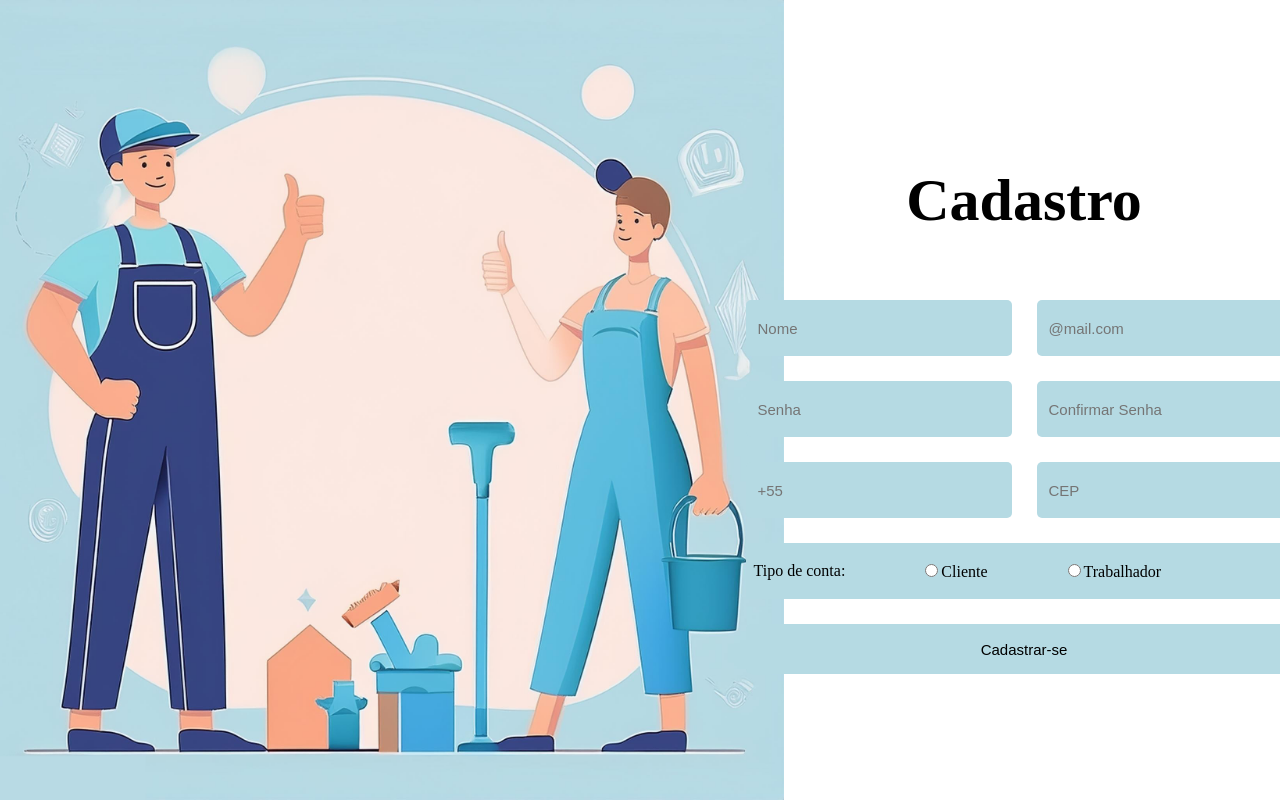
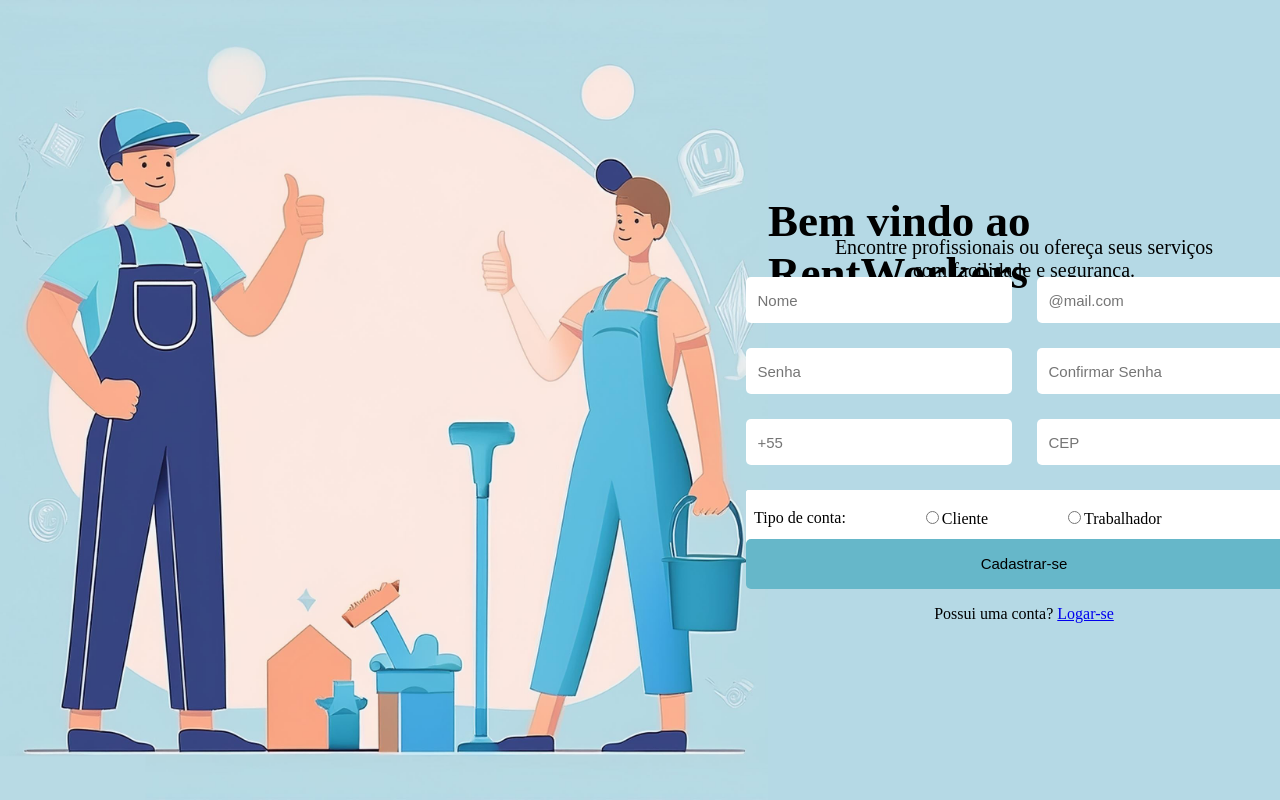
Before and after one commit to EduardoBardini/RentWorkers-PROJECT, a React (Vite) app in the folder RentWorkers FRONTEND/: page /cadastro in a window 1280 px wide. Shown: the top 800 px of the page. Built offline with nearby package versions, Linux system fonts and the light colour scheme.

Commit message:
Atualizado LOGIN/CADASTRO

```diff
--- a/RentWorkers FRONTEND/src/componentes/TelaCadastro/Cadastro.css
+++ b/RentWorkers FRONTEND/src/componentes/TelaCadastro/Cadastro.css
@@ -10,26 +10,60 @@
  }
  .divCadastro {
     display: flex;
-    justify-content: center;
     align-items: center;
     width: 40%;
     height: 100%;
+    background-color: #b5d9e5;
+
 
  }
  .formCadastro{
     display: flex;
+    align-items: center;
     justify-content: center;
-    align-items: center;
     flex-direction: column;
-    gap: 25px;
+
+    /* background-color: #66b7c9; */
+
+
+    border-radius: 25px;
+    width: 100%;
+    height: 75%;
+    gap: 3px;
  }
+
+ .divFraseEfeito{
+   display: flex;
+   justify-content: center;
+   flex-direction: column;
+   align-items: center;
+   width: 75%;
+   height: 10%;
+
+ }.lblFraseEfeito{
+   font-size: 20px;
+ }
+
  .titleCad{
     font-size: 30px;
+    display: flex;
+    align-items: center;
+    justify-content: start;
+    flex-direction: column;
+    width: 100%;
+    height: 11%;
+    padding-bottom: 2px;
  }
+
+
  .divDadosEscritos{
     display: flex;
     flex-direction: column;
+    justify-content: center;
+    align-items: center;
     gap: 25px;
+    width: 100%;
+    height: 40%;
  }
  .distanceDiv{
     display: flex;
@@ -37,30 +71,42 @@
  }
  .inptCss{
     width: 250px;
-    height: 50px;
+    height: 40px;
     padding-left: 10px;
     font-size: 15px;
     border-radius: 5px;
     border-color: transparent;
-    background-color: rgb(181,218,227);
+
  }
  .radioButton{
     border-style:double;
     width: 545px;
     height: 50px;
+    border-radius: 2px;
     display: flex;
     flex-direction: row;
     align-items: center;
     gap: 75px;
     padding-left: 5px;
-    border-color: rgb(181,218,227);
-    background-color: rgb(181,218,227);;
+    border-color: white;
+    /* background-color: rgb(181,218,227);; */
+    background-color: white;
+ }
+
+ .divButton{
+    width: 100%;
+    height: 18%;
+    display: flex;
+    align-items: center;
+    justify-content: center;
+    flex-direction: column;
+
  }
  .buttonCadastro{
     width: 557px;
     height: 50px;
     font-size: 15px;
-    background-color: rgb(181,218,227);
+    background-color: #66b7c9;
     border-radius: 5px;
     border-color: transparent;
  }
--- a/RentWorkers FRONTEND/src/componentes/TelaCadastro/TelaCadastro.jsx
+++ b/RentWorkers FRONTEND/src/componentes/TelaCadastro/TelaCadastro.jsx
@@ -1,3 +1,4 @@
+import { Link } from 'react-router-dom';
 import '../TelaCadastro/Cadastro.css'
 
 function TelaCadastro(){
@@ -11,7 +12,12 @@ function TelaCadastro(){
             <div className="divCadastro">
                 <form className="formCadastro">
                     <div className='titleCad'>
-                        <h1>Cadastro</h1>
+                        <h2>Bem vindo ao RentWorkers</h2>
+                    </div>
+                    <div className='divFraseEfeito'>
+                        <label className='lblFraseEfeito'>Encontre profissionais ou ofereça seus serviços</label>
+                        <label className='lblFraseEfeito'>com facilidade e segurança.</label>
+
                     </div>
                     <div className='divDadosEscritos'>
                         <div className='distanceDiv'>
@@ -38,8 +44,9 @@ function TelaCadastro(){
                             </label>
                         </div>
                     </div>
-                    <div>
+                    <div className='divButton'>
                         <button className='buttonCadastro'  type='submit'>Cadastrar-se</button>
+                        <p>Possui uma conta? <Link to="/login">Logar-se</Link></p>
                     </div>
 
 
--- a/RentWorkers FRONTEND/src/componentes/TelaLogin/Login.css
+++ b/RentWorkers FRONTEND/src/componentes/TelaLogin/Login.css
@@ -3,7 +3,7 @@
     width: 100%;
     display: flex;
     flex-direction: row;
-    background-color:  rgba(120, 208, 210, 1);
+
 }
  .divImagem{
     height: 100%;
@@ -11,10 +11,11 @@
     display: flex;
     justify-content: center;
     align-items: center;
+    background-color: #abd7d6
  }
  .imgStyle{
-    height: 70%;
-    width: 70%;
+    height: 100%;
+    width: 100%;
  }
  .divFormLogin{
     width: 50%;
@@ -22,27 +23,74 @@
     display: flex;
     justify-content: center;
     align-items: center;
+    background-color: #abd7d6
+
  }
+
+
  .divForm{
-    background-color: white;
-    width: 50%;
-    height: 65%;
-    border-radius: 25px;
-    display: flex;
-    flex-direction: column;
-    align-items: center;
-    gap: 25px   ;
-    font-size: 30px
+   display: flex;
+   justify-content: center;
+   align-items: center;
+   flex-direction: column;
+   width: 75%;
+   height: 75%;
+   gap: 5px;
  }
- .inptLogin{
-    width: 300px;
+  .divTitulo{
+   display: flex;
+   justify-content: center;
+   width: 100%;
+   height: 20%;
+   font-size: 35px;
+
+
+  }
+  .divSubTitulo{
+   display: flex;
+   justify-content: center;
+   align-items: center;
+   width: 100%;
+   height: 5%;
+   font-size: 20px;
+  }
+  .divEmail{
+   width: 100%;
+   height: 10%;
+   display: flex;
+   justify-content: center;
+   align-items: center;
+  }
+  .divSenha{
+   width: 100%;
+   height: 10%;
+   display: flex;
+   justify-content: center;
+   align-items: center;
+  }
+
+  .inptLogin{
+    width: 435px;
+    height: 40px;
+    padding-left: 10px;
+    font-size: 15px;
+    border-radius: 5px;
+    border-color: transparent;
+  }
+
+  .buttonStyle {
+    width: 450px;
     height: 50px;
-    border-radius: 25px;
-    border-color: rgb(161, 156, 156);
-    padding-left: 25px;
- }
- .buttonStyle{
-    width: 250px;
-    height: 50px;
-    border-radius: 25px;
- }
+    font-size: 15px;
+    background-color: #66b7c9;
+    border-radius: 5px;
+    border-color: transparent;
+  }
+  .divButtonLogin{
+   width: 100%;
+   height: 18%;
+   display: flex;
+   flex-direction: column;
+   justify-content: center;
+   align-items: center;
+  }
--- a/RentWorkers FRONTEND/src/componentes/TelaLogin/TelaLogin.jsx
+++ b/RentWorkers FRONTEND/src/componentes/TelaLogin/TelaLogin.jsx
@@ -1,3 +1,4 @@
+import { Link } from 'react-router-dom';
 import '../TelaLogin/Login.css'
 import { useState } from "react";
 
@@ -22,19 +23,29 @@ function TelaLogin() {
     return (
         <div className="containerLogin">
          <div className="divImagem">
-           <img className='imgStyle' src='/images/empregados2.png'/>
+           <img className='imgStyle' src='/images/imagemLogin.jpg'/>
          </div>
          <div className="divFormLogin">
             <form className='divForm' onSubmit={ checkLogin }>
-                <div>
-                    <img src=""/>
-                    <h1>Login</h1>
+                <div className='divTitulo'>
+                    <h1>Faça o seu login</h1>
+                </div>
+                <div className='divSubTitulo'>
+                    <label> Digite seus dados de acesso no campo abaixo. </label>
+                </div>
+                <div className='divEmail'>
+                    <input className='inptLogin' type="text" value={ email } onChange={ (e) => setEmail(e.target.value)} placeholder="Email" />
+                </div>
+                <div className='divSenha'>
+                    <input className='inptLogin' type="password" value={ senha } onChange={ (e) => setSenha(e.target.value)} placeholder="Senha" />
+                </div>
+                <div className='divButtonLogin'>
+                    <button className="buttonStyle" type="submit">Entrar</button>
+                    <p>Não possui uma conta?  <Link to={"/cadastro"}>Cadastre-se</Link></p>
                 </div>
 
-                <input className='inptLogin' type="text" value={ email } onChange={ (e) => setEmail(e.target.value)} placeholder="Email" />
-                <input className='inptLogin' type="password" value={ senha } onChange={ (e) => setSenha(e.target.value)} placeholder="Senha" />
 
-                <button className="buttonStyle" type="submit">Entrar</button>
+
 
             </form>
 
```
Also changed, not shown: RentWorkers FRONTEND/public/images/imagemLogin.jpg (added).
